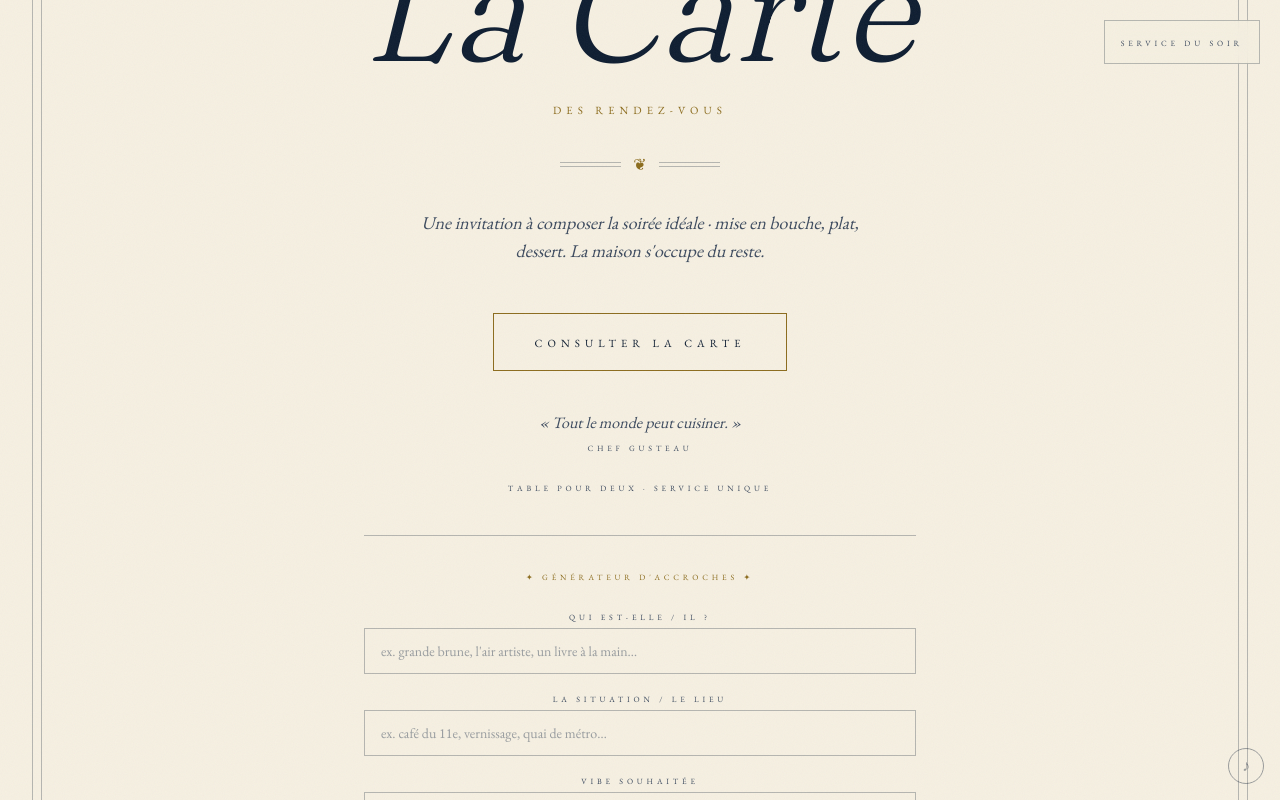
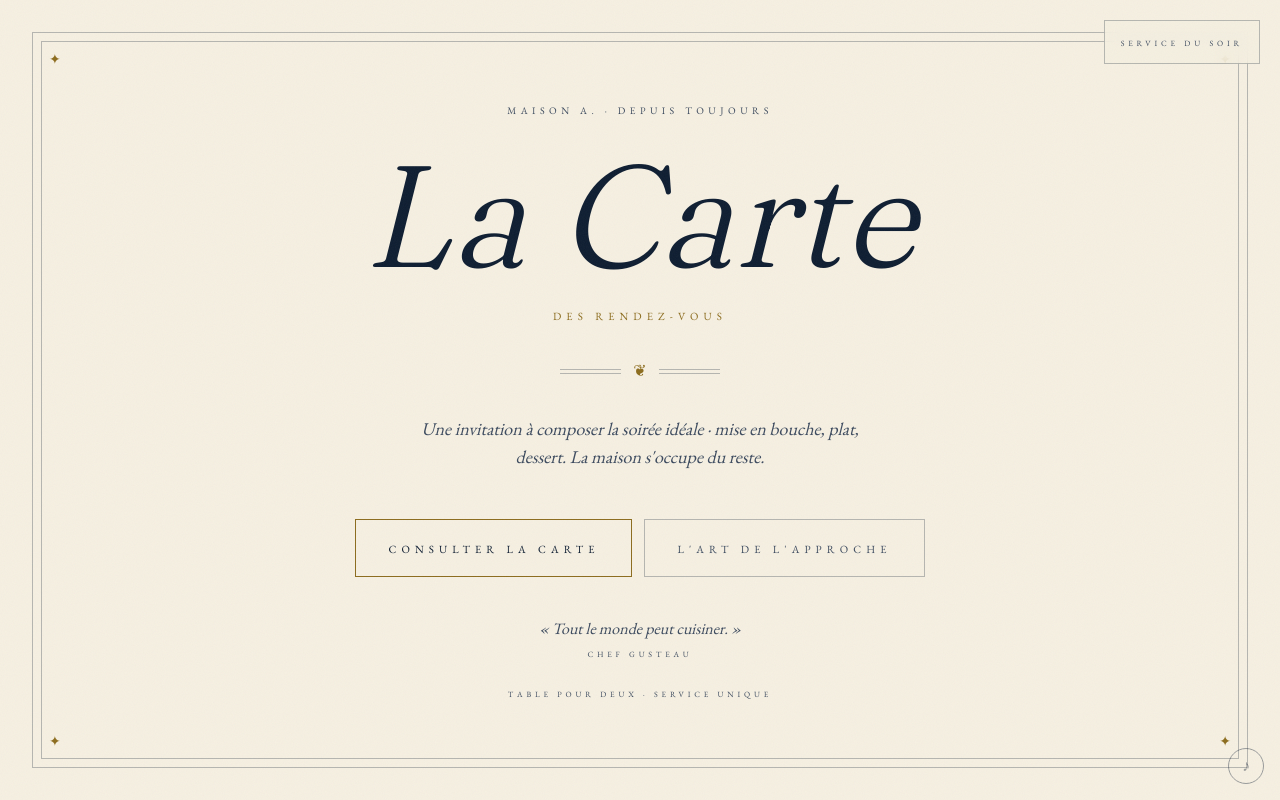
Before and after one commit to Adam-Blf/la-carte, a Next.js app: page / in a window 1280 px wide. Built offline with nearby package versions, Linux system fonts and the light colour scheme.

Commit message:
feat: choix entre la carte et le générateur d'accroches dès la couverture

```diff
--- a/app/page.tsx
+++ b/app/page.tsx
@@ -3,6 +3,7 @@
 import { useCallback, useEffect, useMemo, useState } from "react";
 import { AnimatePresence, motion } from "framer-motion";
 import Cover from "@/components/Cover";
+import Tagline from "@/components/Tagline";
 import Carte from "@/components/Carte";
 import Reservation, { type SlotId } from "@/components/Reservation";
 import CommandBar from "@/components/CommandBar";
@@ -20,7 +21,7 @@ const PLAT_IDS = new Set(
 );
 
 export default function Home() {
-  const [opened, setOpened] = useState(false);
+  const [opened, setOpened] = useState<"carte" | "accroche" | false>(false);
   const [selections, setSelections] = useState<Set<string>>(new Set());
   const [slots, setSlots] = useState<Set<SlotId>>(new Set());
   const [guestName, setGuestName] = useState("");
@@ -60,7 +61,7 @@ export default function Home() {
   return (
     <>
       <ThemeToggle />
-      {opened && <MusicToggle />}
+      {!!opened && <MusicToggle />}
 
       <AnimatePresence>
         {!opened && (
@@ -68,14 +69,42 @@ export default function Home() {
             key="cover"
             maison={maison}
             onOpen={() => {
-              setOpened(true);
+              setOpened("carte");
+              if (!musicPrefOff()) startMusic();
+            }}
+            onAccroche={() => {
+              setOpened("accroche");
               if (!musicPrefOff()) startMusic();
             }}
           />
         )}
       </AnimatePresence>
 
-      {opened && (
+      {opened === "accroche" && (
+        <motion.main
+          initial={{ opacity: 0 }}
+          animate={{ opacity: 1 }}
+          transition={{ delay: 0.5, duration: 0.8 }}
+          className="flex min-h-screen items-start justify-center px-4 pt-16 pb-24"
+        >
+          <div className="w-full max-w-md">
+            <div className="mb-8 text-center">
+              <h1 className="font-display text-4xl italic font-light">L'Art de l'Approche</h1>
+              <p className="smallcaps mt-2 text-xs text-ink-soft">par la maison</p>
+            </div>
+            <Tagline />
+            <button
+              type="button"
+              onClick={() => setOpened(false)}
+              className="smallcaps mt-10 block w-full text-center text-xs text-ink-soft/50 hover:text-ink-soft transition-colors"
+            >
+              ← retour à la couverture
+            </button>
+          </div>
+        </motion.main>
+      )}
+
+      {opened === "carte" && (
         <motion.main
           initial={{ opacity: 0 }}
           animate={{ opacity: 1 }}
@@ -109,7 +138,7 @@ export default function Home() {
         </motion.main>
       )}
 
-      {opened && (
+      {opened === "carte" && (
         <CommandBar
           dishCount={selections.size}
           slotCount={slots.size}
--- a/components/Cover.tsx
+++ b/components/Cover.tsx
@@ -1,7 +1,6 @@
 "use client";
 
 import { motion } from "framer-motion";
-import Tagline from "@/components/Tagline";
 
 const reveal = {
   hidden: { opacity: 0, y: 24 },
@@ -15,9 +14,11 @@ const reveal = {
 export default function Cover({
   maison,
   onOpen,
+  onAccroche,
 }: {
   maison: string;
   onOpen: () => void;
+  onAccroche: () => void;
 }) {
   return (
     <motion.section
@@ -108,18 +109,30 @@ export default function Cover({
             dessert. La maison s'occupe du reste.
           </motion.p>
 
-          <motion.button
-            type="button"
-            onClick={onOpen}
-            className="smallcaps mt-12 cursor-pointer border border-brass px-10 py-4 text-base text-ink transition-colors duration-300 hover:bg-brass hover:text-paper"
+          <motion.div
+            className="mt-12 flex flex-col items-center gap-3 sm:flex-row"
             variants={reveal}
             initial="hidden"
             animate="show"
             custom={5}
-            whileTap={{ scale: 0.97 }}
           >
-            Consulter la carte
-          </motion.button>
+            <motion.button
+              type="button"
+              onClick={onOpen}
+              className="smallcaps cursor-pointer border border-brass px-8 py-4 text-base text-ink transition-colors duration-300 hover:bg-brass hover:text-paper"
+              whileTap={{ scale: 0.97 }}
+            >
+              Consulter la carte
+            </motion.button>
+            <motion.button
+              type="button"
+              onClick={onAccroche}
+              className="smallcaps cursor-pointer border border-line px-8 py-4 text-base text-ink-soft transition-colors duration-300 hover:border-brass hover:text-ink"
+              whileTap={{ scale: 0.97 }}
+            >
+              L'art de l'approche
+            </motion.button>
+          </motion.div>
 
           <motion.p
             className="mt-10 max-w-xs text-base italic text-ink-soft"
@@ -144,15 +157,6 @@ export default function Cover({
             Table pour deux · service unique
           </motion.p>
 
-          <motion.div
-            variants={reveal}
-            initial="hidden"
-            animate="show"
-            custom={8}
-            className="w-full"
-          >
-            <Tagline />
-          </motion.div>
         </div>
       </div>
       </motion.div>
```
